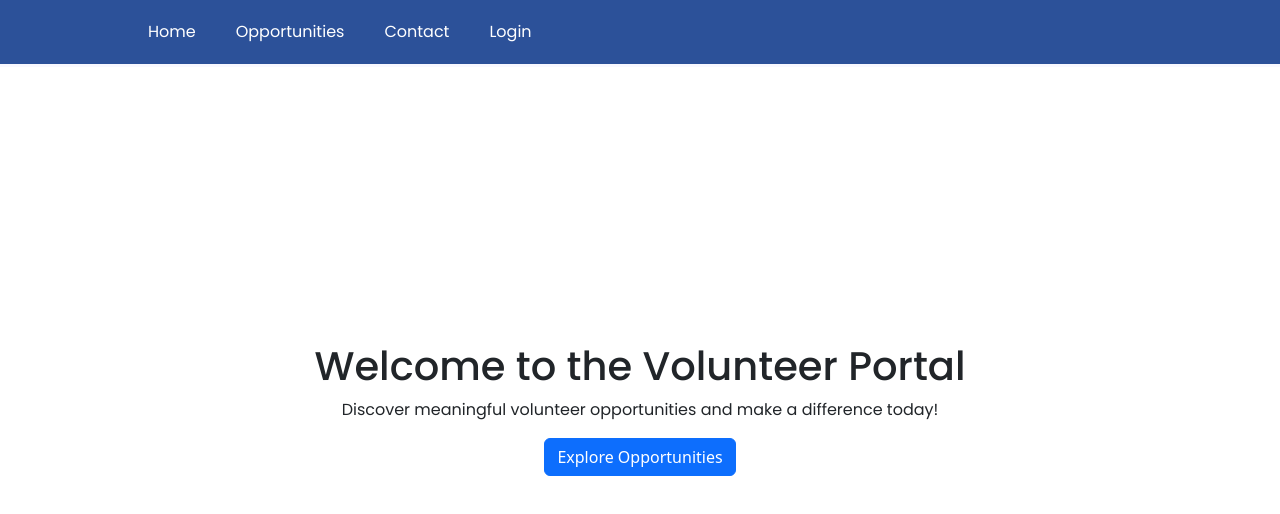
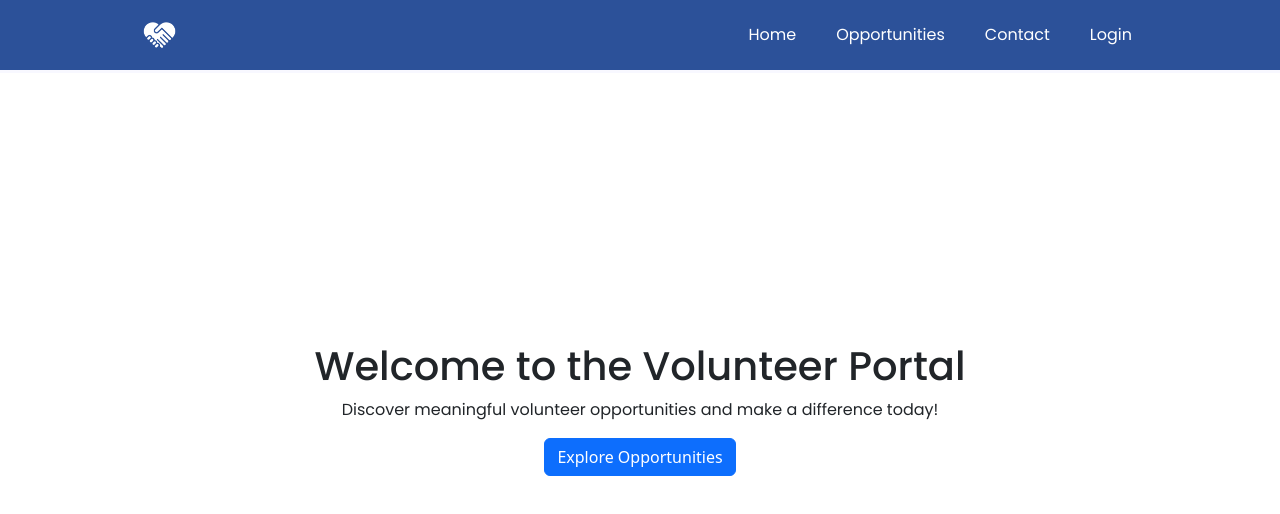
Before and after one commit to Omar-Camara/volunteer-matching, a React (Create React App) app in the folder frontend/: page / in a window 1280 px wide. Shown: the top 514 px of the page. Built offline with nearby package versions, Linux system fonts and the light colour scheme.

Commit message:
Added logo to navbar

```diff
--- a/frontend/src/App.js
+++ b/frontend/src/App.js
@@ -13,6 +13,7 @@ function App() {
       <div>
         {/* Top Taskbar */}
         <nav className="taskbar">
+          <div className="Logo"><img src="Logo.png" height="30"/></div>
           <ul className="taskbar-list">
             <li className="taskbar-item">
               <Link to="/">Home</Link>
```
